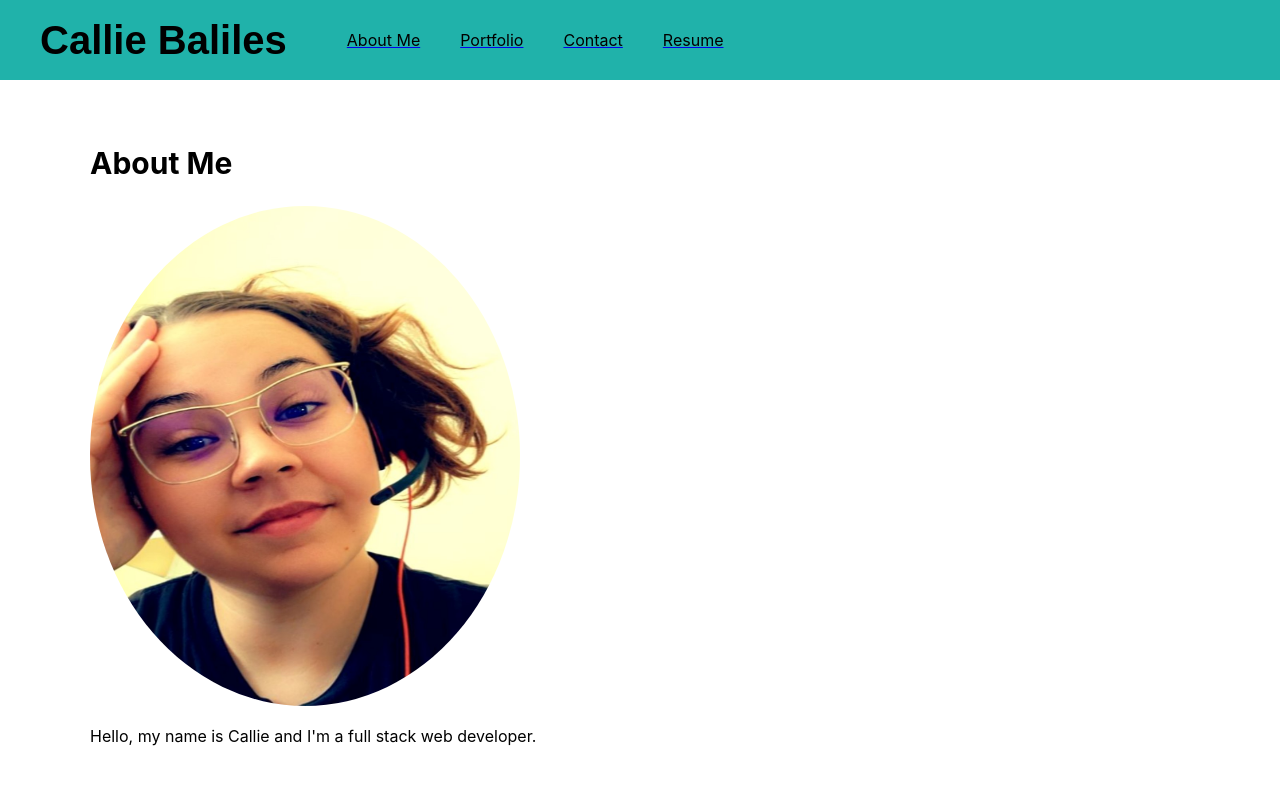
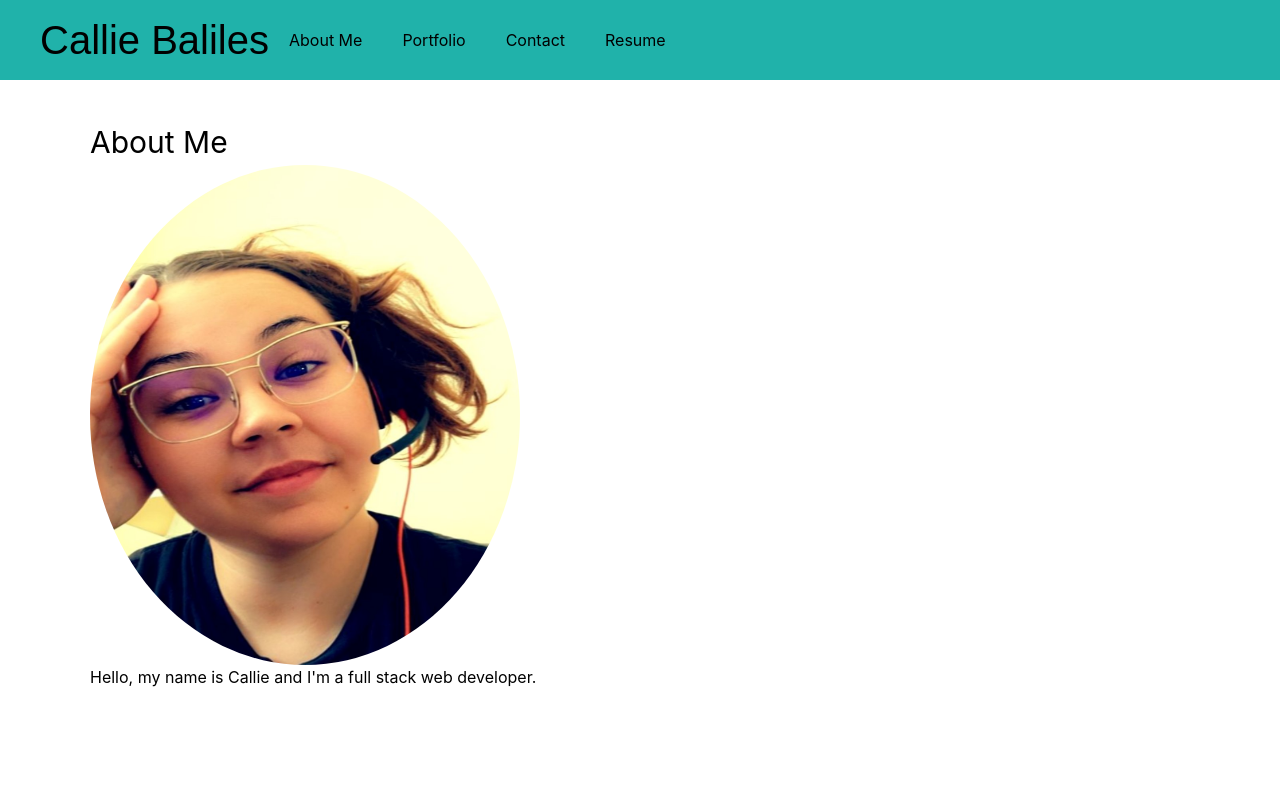
Before and after one commit to CalCar0707/W20C-reactportfolio, a React (Create React App) app: page / in a window 1280 px wide. Shown: the top 796 px of the page. Built offline with nearby package versions, Linux system fonts and the light colour scheme.

Commit message:
added tailwindcss

```diff
--- a/package.json
+++ b/package.json
@@ -34,5 +34,10 @@
       "last 1 firefox version",
       "last 1 safari version"
     ]
+  },
+  "devDependencies": {
+    "autoprefixer": "^10.4.14",
+    "postcss": "^8.4.26",
+    "tailwindcss": "^3.3.3"
   }
 }
--- /dev/null
+++ b/postcss.config.js
@@ -0,0 +1,6 @@
+module.exports = {
+  plugins: {
+    tailwindcss: {},
+    autoprefixer: {},
+  },
+}
--- a/src/index.css
+++ b/src/index.css
@@ -1,3 +1,7 @@
+@tailwind base;
+@tailwind components;
+@tailwind utilities;
+
 body {
   margin: 0;
   font-family: -apple-system, BlinkMacSystemFont, 'Segoe UI', 'Roboto', 'Oxygen',
--- /dev/null
+++ b/tailwind.config.js
@@ -0,0 +1,8 @@
+/** @type {import('tailwindcss').Config} */
+module.exports = {
+  content: ["./src/**/*.{html,js}"],
+  theme: {
+    extend: {},
+  },
+  plugins: [],
+}
```
Also changed, not shown: 1 other file (tests, documents, lock files or other folders).
